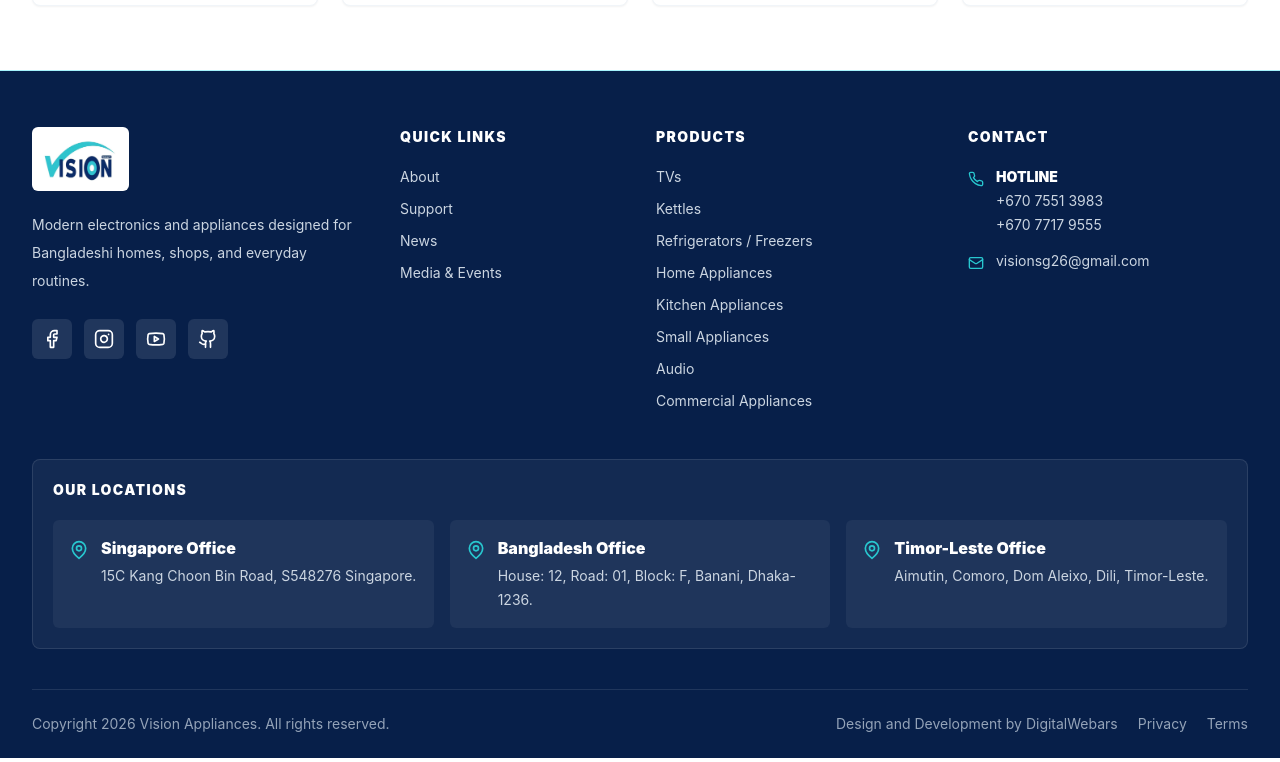
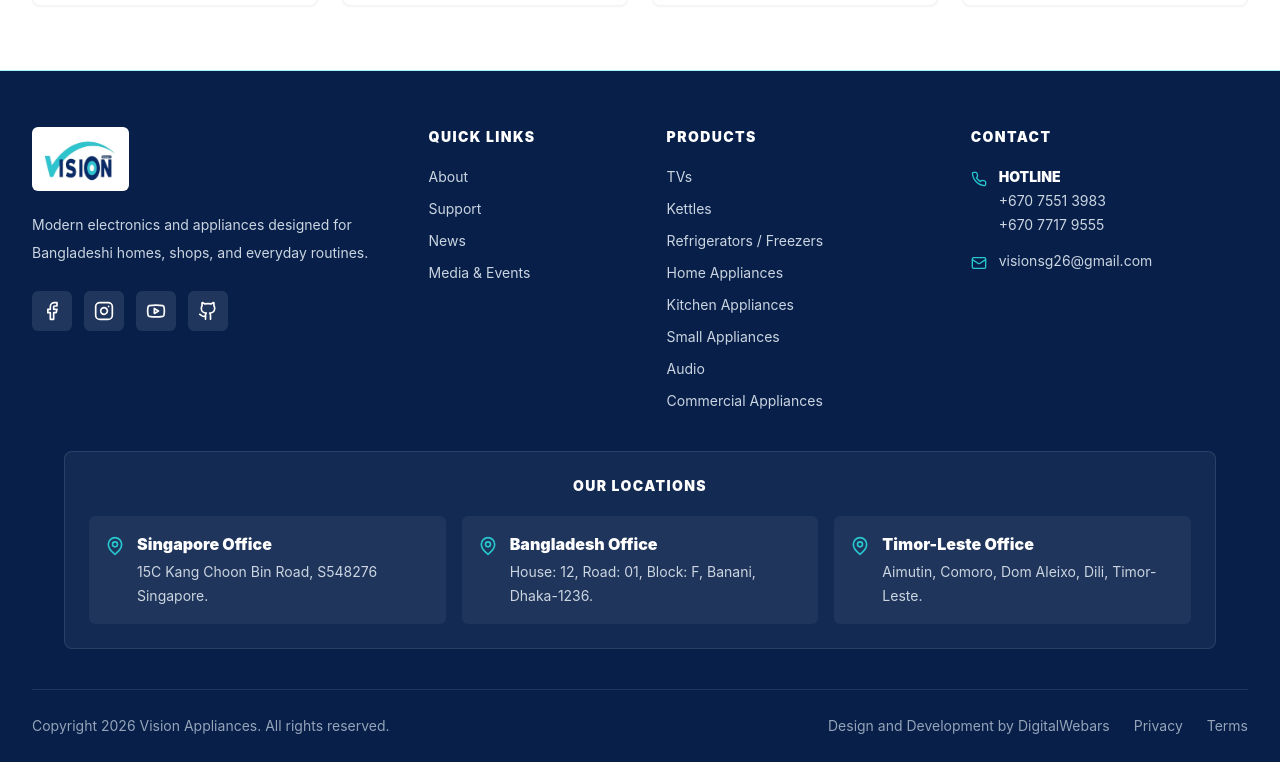
Before and after one commit to corporatecare33-lang/vision-frontend, a React (Vite) app: page /#/ in a window 1280 px wide. Shown: the part 5789-6551 px from the top of the page. Built offline with nearby package versions, Linux system fonts and the light colour scheme.

Commit message:
Polish footer layout

```diff
--- a/src/components/Footer.jsx
+++ b/src/components/Footer.jsx
@@ -30,15 +30,15 @@ const Footer = () => {
   return (
     <footer className="border-t border-cyan-200 bg-vision-dark pt-14 text-white">
       <div className="container-custom">
-        <div className="grid grid-cols-2 gap-8 pb-12 text-center md:grid-cols-2 md:text-left lg:grid-cols-[1.2fr_0.8fr_1fr_1fr]">
-          <div className="col-span-2 lg:col-span-1">
-            <div className="mb-5 flex items-center justify-center gap-3 md:justify-start">
+        <div className="grid gap-10 pb-10 text-center md:grid-cols-2 md:text-left lg:grid-cols-[1.35fr_0.75fr_1fr_1.05fr] lg:items-start">
+          <div className="md:col-span-2 lg:col-span-1">
+            <div className="mb-5 flex items-center justify-center gap-3 lg:justify-start">
               <img src={assetPath("/vision-logo.jpeg")} alt="Vision Smart" className="h-16 w-auto rounded-md bg-white object-contain p-2" />
             </div>
-            <p className="mx-auto max-w-sm text-sm leading-7 text-slate-300 md:mx-0">
+            <p className="mx-auto max-w-md text-sm leading-7 text-slate-300 lg:mx-0">
               Modern electronics and appliances designed for Bangladeshi homes, shops, and everyday routines.
             </p>
-            <div className="mt-6 flex justify-center gap-3 md:justify-start">
+            <div className="mt-6 flex justify-center gap-3 lg:justify-start">
               {socialLinks.map(({ Icon, href, label }) => (
                 <a key={label} href={href} target={href === "#" ? undefined : "_blank"} rel={href === "#" ? undefined : "noreferrer"} className="grid h-10 w-10 place-items-center rounded-md bg-white/10 transition hover:bg-vision-cyan hover:text-vision-dark" aria-label={label}>
                   <Icon className="h-5 w-5" />
@@ -47,7 +47,7 @@ const Footer = () => {
             </div>
           </div>
 
-          <div>
+          <div className="min-w-0">
             <h3 className="mb-5 text-sm font-black uppercase tracking-widest">Quick Links</h3>
             <ul className="space-y-3 text-sm text-slate-300">
               <li><Link to="/about" className="hover:text-white">About</Link></li>
@@ -57,7 +57,7 @@ const Footer = () => {
             </ul>
           </div>
 
-          <div>
+          <div className="min-w-0">
             <h3 className="mb-5 text-sm font-black uppercase tracking-widest">Products</h3>
             <ul className="space-y-3 text-sm text-slate-300">
               {categories.map((category) => (
@@ -66,10 +66,10 @@ const Footer = () => {
             </ul>
           </div>
 
-          <div className="col-span-2 lg:col-span-1">
+          <div className="md:col-span-2 lg:col-span-1">
             <h3 className="mb-5 text-sm font-black uppercase tracking-widest">Contact</h3>
-            <ul className="space-y-4 text-sm text-slate-300">
-              <li className="flex justify-center gap-3 md:justify-start">
+            <ul className="mx-auto max-w-sm space-y-4 text-sm text-slate-300 lg:mx-0">
+              <li className="flex justify-center gap-3 lg:justify-start">
                 <Phone className="mt-1 h-4 w-4 shrink-0 text-vision-cyan" />
                 <div>
                   <div className="mb-1 font-black uppercase text-white">Hotline</div>
@@ -82,7 +82,7 @@ const Footer = () => {
                   </div>
                 </div>
               </li>
-              <li className="flex justify-center gap-3 md:justify-start">
+              <li className="flex justify-center gap-3 lg:justify-start">
                 <Mail className="mt-1 h-4 w-4 shrink-0 text-vision-cyan" />
                 <a href="mailto:visionsg26@gmail.com" className="hover:text-white">visionsg26@gmail.com</a>
               </li>
@@ -90,8 +90,8 @@ const Footer = () => {
           </div>
         </div>
 
-        <div className="mb-10 rounded-lg border border-white/10 bg-white/5 p-5">
-          <h3 className="mb-5 text-center text-sm font-black uppercase tracking-widest text-white md:text-left">Our Locations</h3>
+        <div className="mx-auto mb-10 max-w-6xl rounded-lg border border-white/10 bg-white/5 p-5 md:p-6">
+          <h3 className="mb-5 text-center text-sm font-black uppercase tracking-widest text-white">Our Locations</h3>
           <div className="grid gap-4 md:grid-cols-3">
             {officeLocations.map((location) => (
               <div key={location.title} className="flex gap-3 rounded-md bg-white/5 p-4 text-left">
@@ -105,9 +105,9 @@ const Footer = () => {
           </div>
         </div>
 
-        <div className="flex flex-col items-center gap-3 border-t border-white/10 py-6 text-center text-sm text-slate-400 md:flex-row md:items-center md:justify-between md:text-left">
-          <p>Copyright 2026 Vision Appliances. All rights reserved.</p>
-          <div className="flex justify-center gap-5">
+        <div className="flex flex-col items-center gap-4 border-t border-white/10 py-6 text-center text-sm text-slate-400 lg:flex-row lg:items-center lg:justify-between lg:text-left">
+          <p className="leading-6">Copyright 2026 Vision Appliances. All rights reserved.</p>
+          <div className="flex flex-wrap items-center justify-center gap-x-6 gap-y-2">
             <a href="https://digitalwebars.com/" target="_blank" rel="noreferrer" className="hover:text-white">Design and Development by DigitalWebars</a>
             <a href="#" className="hover:text-white">Privacy</a>
             <a href="#" className="hover:text-white">Terms</a>
```
